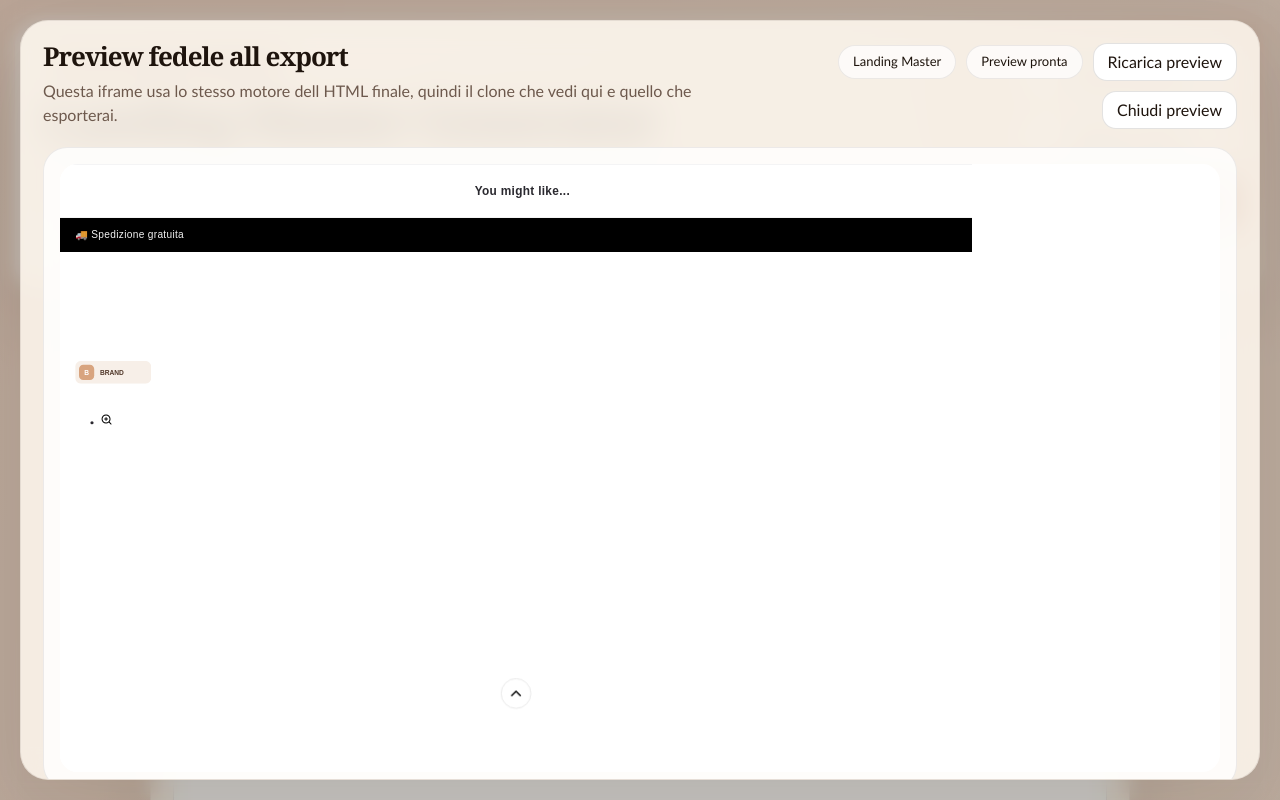
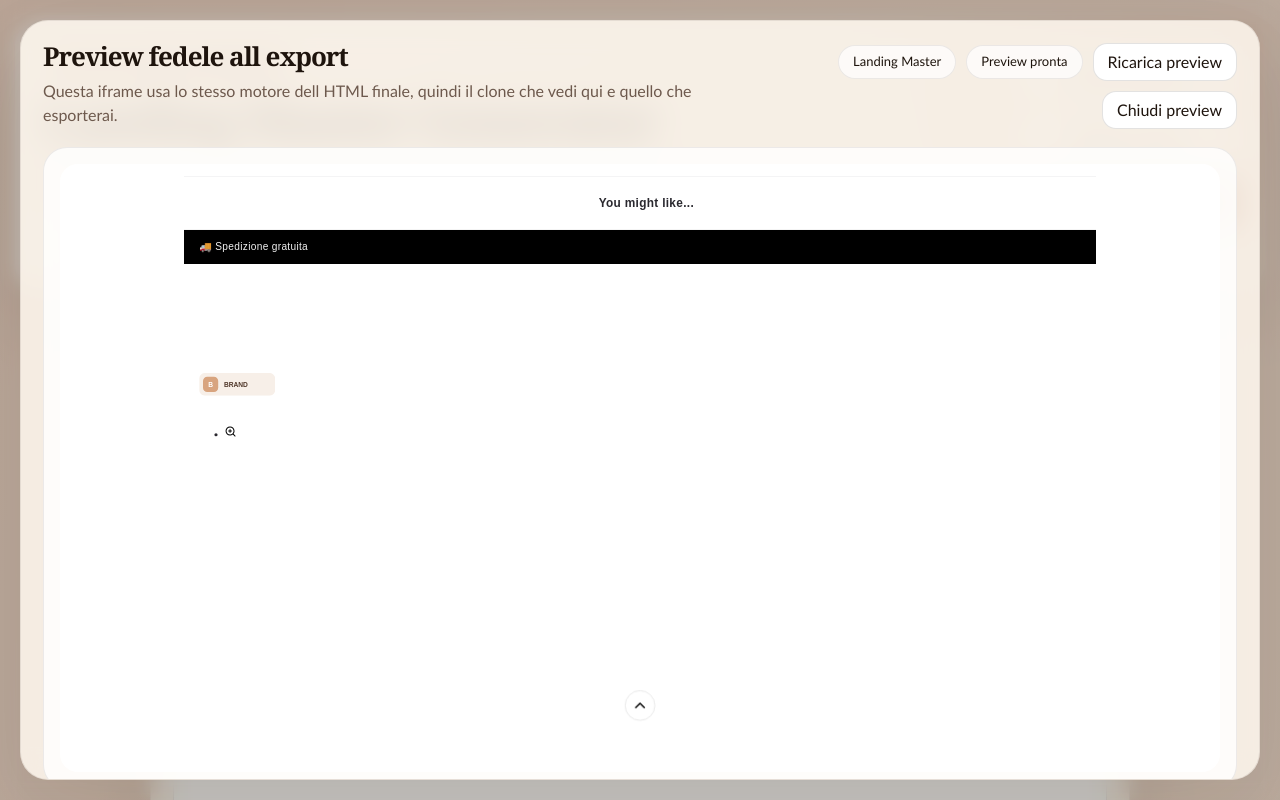
Before and after one commit to mellu98/Html-generator, a React (Vite) app: page / in a window 1280 px wide. Both pictures are taken after a click on the button "Apri preview". Shown: the top 800 px of the page. Built offline with nearby package versions, Linux system fonts and the light colour scheme; no server answers.

Commit message:
Fix modal preview canvas scaling

```diff
--- a/src/App.css
+++ b/src/App.css
@@ -567,9 +567,23 @@
 
 .preview-frame__viewport--modal {
   height: min(76vh, 960px);
+  padding: 12px;
+  overflow: auto;
+  display: flex;
+  align-items: flex-start;
+  justify-content: center;
+}
+
+.preview-frame__canvas {
+  position: relative;
+  width: var(--preview-canvas-width, 1440px);
+  height: var(--preview-canvas-height, 960px);
+  flex: 0 0 auto;
 }
 
 .preview-frame__iframe {
+  position: absolute;
+  inset: 0 auto auto 0;
   width: 1440px;
   height: 960px;
   border: 0;
@@ -657,6 +671,7 @@
 
   .preview-frame__viewport--modal {
     height: min(70vh, 760px);
+    padding: 8px;
   }
 
   .hero-card__actions,
--- a/src/App.tsx
+++ b/src/App.tsx
@@ -892,9 +892,16 @@ function App() {
                 style={
                   {
                     '--preview-scale': String(previewScale),
+                    '--preview-canvas-width': `${Math.round(
+                      PREVIEW_VIEWPORT_WIDTH * previewScale,
+                    )}px`,
+                    '--preview-canvas-height': `${Math.round(
+                      PREVIEW_VIEWPORT_HEIGHT * previewScale,
+                    )}px`,
                   } as React.CSSProperties
                 }
               >
+                <div className="preview-frame__canvas">
                   <iframe
                     key={previewUrl || `preview-${previewReloadToken}`}
                     className="preview-frame__iframe"
@@ -905,6 +912,7 @@ function App() {
                   />
                 </div>
               </div>
+            </div>
           </section>
         </div>
       ) : null}
```
Lines whose indentation alone changed are shown as unchanged.
